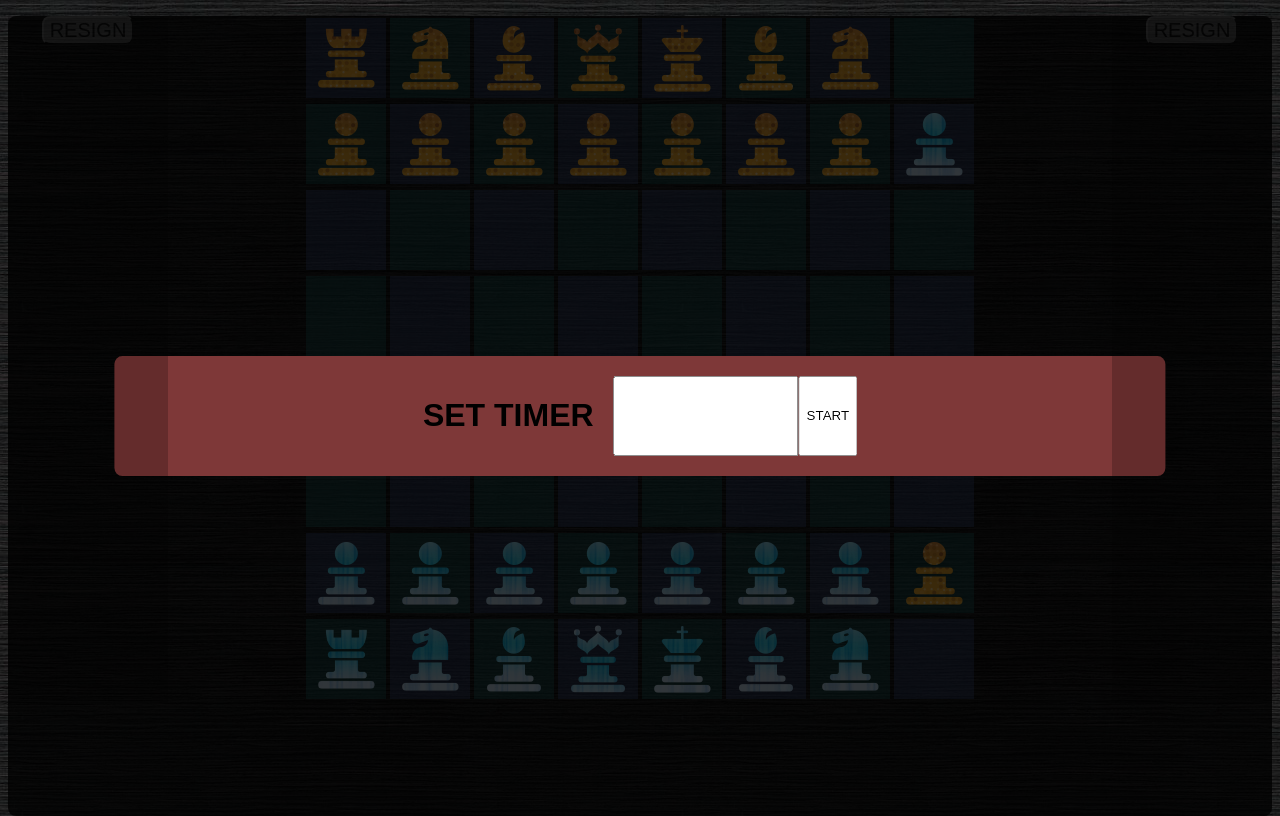
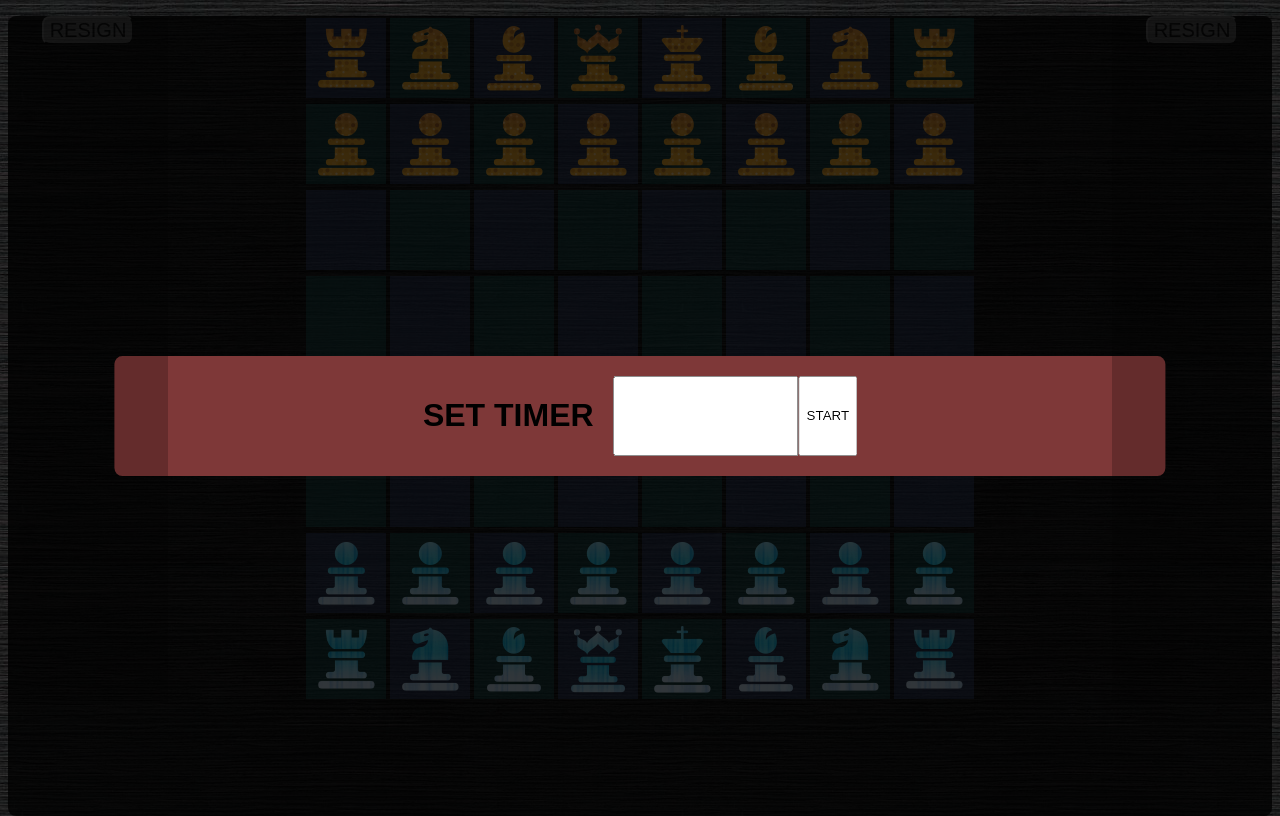
Before and after one commit to byndas/lemokh.github.io, a plain HTML site: page index.html in a window 1280 px wide. Drawn offline with Linux system fonts and the light colour scheme.

Commit message:
reset board to normal

```diff
--- a/index.html
+++ b/index.html
@@ -62,8 +62,8 @@
           <img id='40' data-name='king' data-side='orange' data-pinned='false' src='./images/orangeKing.png' class='white'></img>
           <img id='50' data-name='bishop' data-side='orange' data-pinned='false' src='./images/orangeBishop.png' class='black'></img>
           <img id='60' data-name='knight' data-side='orange' data-pinned='false' src='./images/orangeKnight.png' class='white'></img>
-          <img id='70' data-name='empty' data-side='empty' data-pinned='false' src='./images/transparent.png' class='black'></img>
-          <!-- <img id='70' data-name='rook' data-side='orange' data-pinned='false' src='./images/orangeRook.png' class='black'></img> -->
+          <img id='70' data-name='rook' data-side='orange' data-pinned='false' src='./images/orangeRook.png' class='black'></img>
+          <!-- <img id='70' data-name='empty' data-side='empty' data-pinned='false' src='./images/transparent.png' class='black'></img> -->
         </row0>
         <row1 class="row">
           <img id='01' data-name='pawn' data-side='orange' data-pinned='false' src='./images/orangePawn.png' class='black'></img>
@@ -73,8 +73,8 @@
           <img id='41' data-name='pawn' data-side='orange' data-pinned='false' src='./images/orangePawn.png' class='black'></img>
           <img id='51' data-name='pawn' data-side='orange' data-pinned='false' src='./images/orangePawn.png' class='white'></img>
           <img id='61' data-name='pawn' data-side='orange' data-pinned='false' src='./images/orangePawn.png' class='black'></img>
-          <img id='71' data-name='pawn' data-side='blue' data-pinned='false' src='./images/bluePawn.png' class='white'></img>
-          <!-- <img id='71' data-name='pawn' data-side='orange' data-pinned='false' src='./images/orangePawn.png' class='white'></img> -->
+          <img id='71' data-name='pawn' data-side='orange' data-pinned='false' src='./images/orangePawn.png' class='white'></img>
+          <!-- <img id='71' data-name='pawn' data-side='blue' data-pinned='false' src='./images/bluePawn.png' class='white'></img> -->
 
         </row1>
         <row2 class="row">
@@ -125,8 +125,8 @@
           <img id='46' data-name='pawn' data-side='blue' data-pinned='false' src='./images/bluePawn.png' class='white'></img>
           <img id='56' data-name='pawn' data-side='blue' data-pinned='false' src='./images/bluePawn.png' class='black'></img>
           <img id='66' data-name='pawn' data-side='blue' data-pinned='false' src='./images/bluePawn.png' class='white'></img>
-          <img id='76' data-name='pawn' data-side='orange' data-pinned='false' src='./images/orangePawn.png' class='black'></img>
-          <!-- <img id='76' data-name='pawn' data-side='blue' data-pinned='false' src='./images/bluePawn.png' class='black'></img> -->
+          <img id='76' data-name='pawn' data-side='blue' data-pinned='false' src='./images/bluePawn.png' class='black'></img>
+          <!-- <img id='76' data-name='pawn' data-side='orange' data-pinned='false' src='./images/orangePawn.png' class='black'></img> -->
         </row6>
         <row7 class="row">
           <img id='07' data-name='rook' data-side='blue' data-pinned='false' src='./images/blueRook.png' class='black'></img>
@@ -136,8 +136,8 @@
           <img id='47' data-name='king' data-side='blue'data-pinned='false' src='./images/blueKing.png' class='black'></img>
           <img id='57' data-name='bishop' data-side='blue' data-pinned='false' src='./images/blueBishop.png' class='white'></img>
           <img id='67' data-name='knight' data-side='blue' data-pinned='false' src='./images/blueKnight.png' class='black'></img>
-          <img id='77' data-name='empty' data-side='empty' data-pinned='false' src='./images/transparent.png' class='white'></img>
-          <!-- <img id='77' data-name='rook' data-side='blue' data-pinned='false' src='./images/blueRook.png' class='white'></img> -->
+          <img id='77' data-name='rook' data-side='blue' data-pinned='false' src='./images/blueRook.png' class='white'></img>
+          <!-- <img id='77' data-name='empty' data-side='empty' data-pinned='false' src='./images/transparent.png' class='white'></img> -->
         </row7>
       </board>
 
```
